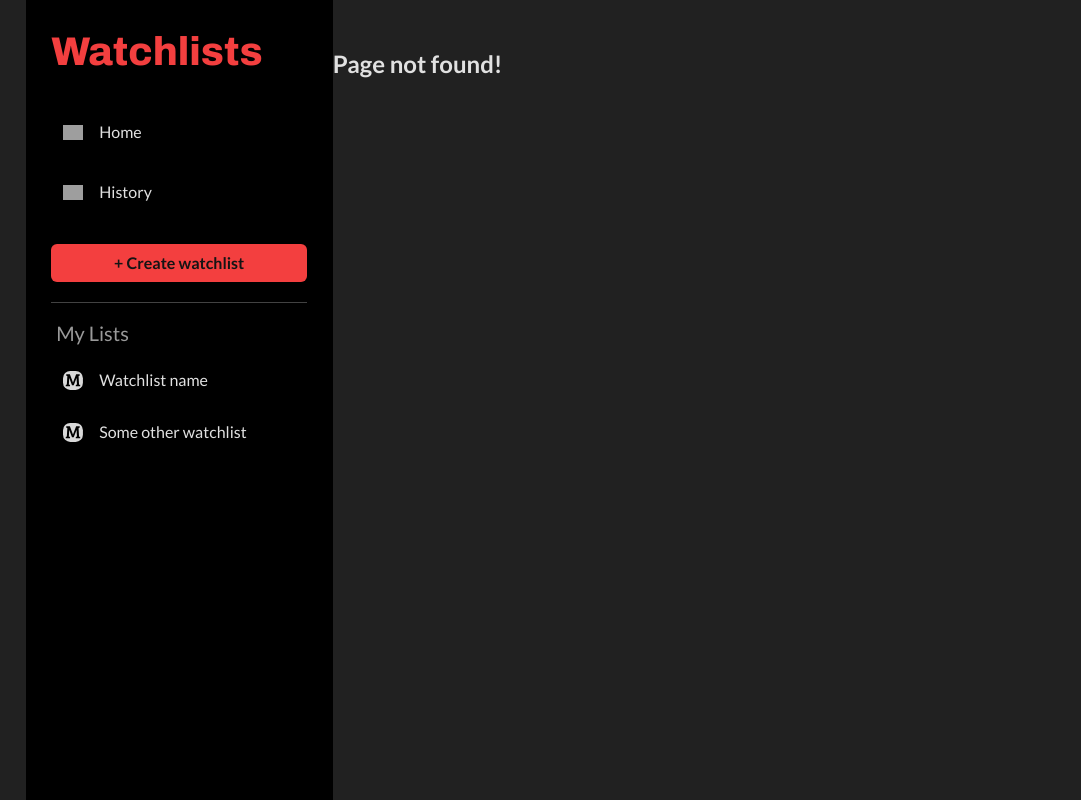
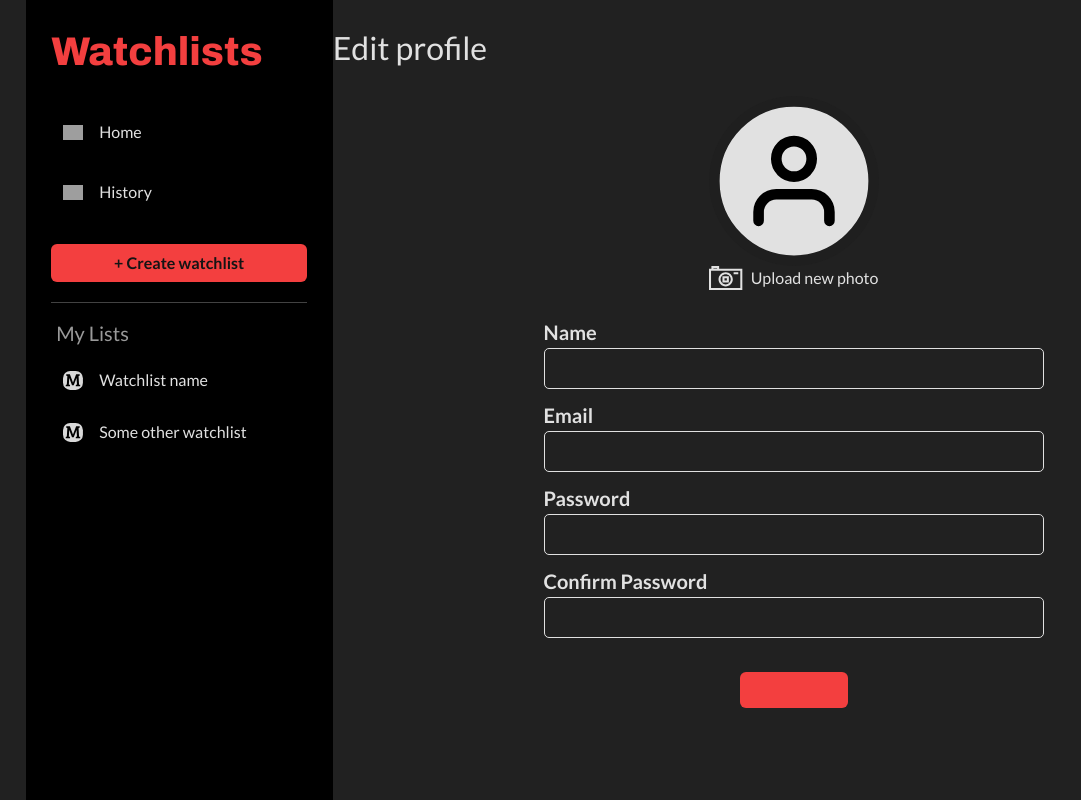
Before and after one commit to NazPalUA/Watchlist, a React (Vite) app: page /user in a window 1280 px wide. Before the commit this address had no page. Shown: the whole page, without its empty margins (0-1081 px from the left). Built offline with nearby package versions, Linux system fonts and the light colour scheme; grey boxes are pictures that could not be loaded.

Commit message:
Add UserPage component and related styles

```diff
--- a/src/components/AppRoutes.tsx
+++ b/src/components/AppRoutes.tsx
@@ -5,6 +5,7 @@ import HistoryPage from "../pages/HistoryPage/HistoryPage"
 import HomePage from "../pages/HomePage/HomePage"
 import MoviePage from "../pages/MoviePage/MoviePage"
 import SearchResultsPage from "../pages/SearchResultsPage/SearchResultsPage"
+import UserPage from "../pages/UserPage/UserPage"
 import WatchlistPage from "../pages/WatchlistPage/WatchlistPage"
 import Layout from "./Layout/Layout"
 
@@ -13,6 +14,8 @@ export default function AppRoutes() {
     <Routes>
       <Route path="/" element={<Layout />}>
         <Route index element={<HomePage className="app__page" />} />
+
+        <Route path="user" element={<UserPage className="app__page" />} />
 
         <Route
           path="search"
--- /dev/null
+++ b/src/pages/UserPage/SubComponents/CustomForm/CustomForm.module.scss
@@ -0,0 +1,88 @@
+@use "../../../../variables.scss" as v;
+
+// General form styles
+.form {
+  display: flex;
+  flex-direction: column;
+  align-items: center;
+  color: v.$clr-font-light;
+}
+
+// Avatar container styles
+.avatarContainer {
+  display: flex;
+  flex-direction: column;
+  align-items: center;
+  margin-bottom: 2em;
+}
+
+// Avatar styles
+.avatar {
+  width: 130px;
+  height: 130px;
+  border-radius: 50%;
+  object-fit: cover;
+
+  // Avatar styles for tablets and larger devices
+  @media (min-width: v.$bp-tablets) {
+    width: 170px;
+    height: 170px;
+  }
+}
+
+// Hide file input
+.fileInput {
+  display: none;
+}
+
+// Avatar label styles
+.avatarLabel {
+  display: flex;
+  align-items: center;
+  gap: 0.5rem;
+  cursor: pointer;
+  font-size: var(--fs-reg);
+}
+
+// Form group styles
+.formGroup {
+  margin-bottom: 1em;
+  width: 100%;
+  max-width: 500px;
+}
+
+// Text label styles
+.textLabel {
+  display: block;
+  font-size: var(--fs-extra-big);
+  font-weight: v.$fw-bold;
+  margin-bottom: 0.3em;
+}
+
+// Text input styles
+.textInput {
+  width: 100%;
+  padding: 0.5em 1em;
+  border: 1px solid v.$clr-font-light;
+  border-radius: 5px;
+  background-color: inherit;
+  font-size: var(--fs-big);
+
+  // Placeholder styles
+  &::placeholder {
+    font-size: var(--fs-small);
+  }
+}
+
+// Submit button styles
+.submitBtn {
+  padding: 1em 3em;
+  margin-top: 1em;
+  border: none;
+  border-radius: 6px;
+  cursor: pointer;
+  font-size: var(--fs-big);
+  font-weight: v.$fw-bold;
+  color: v.$clr-font-black;
+  background-color: v.$clr-accent;
+}
--- /dev/null
+++ b/src/pages/UserPage/SubComponents/CustomForm/CustomForm.tsx
@@ -0,0 +1,88 @@
+import { useState } from "react"
+import { useSearchParams } from "react-router-dom"
+import guestIcon from "../../../../assets/images/guest_icon.svg"
+import selectAvatarIcon from "../../../../assets/images/selectAvatarIcon.svg"
+import style from "./CustomForm.module.scss"
+
+type CustomFormProps = {}
+
+export default function CustomForm({}: CustomFormProps) {
+  // Get the action and user ID from the search params
+  const [searchParams] = useSearchParams()
+  const action = searchParams?.get("action") as "create" | "update"
+  const userId = searchParams?.get("id")
+
+  // State for the image source
+  const [imageSrc, setImageSrc] = useState(guestIcon)
+
+  // Handle image change
+  const handleImageChange = (e: React.ChangeEvent<HTMLInputElement>) => {
+    if (e.target.files && e.target.files[0]) {
+      setImageSrc(URL.createObjectURL(e.target.files[0]))
+    }
+  }
+
+  // Handle form submission
+  const handleSubmit = (e: React.FormEvent<HTMLButtonElement>) => {
+    e.preventDefault()
+    // Add form submission logic here
+  }
+  return (
+    <form>
+      <div className={style.form}>
+        <div className={style.avatarContainer}>
+          <img className={style.avatar} src={imageSrc} alt="avatar" />
+          <input
+            className={style.fileInput}
+            type="file"
+            id="avatar"
+            onChange={handleImageChange}
+          />
+          <label className={style.avatarLabel} htmlFor="avatar">
+            <img src={selectAvatarIcon} alt="select avatar" />
+            {imageSrc === guestIcon ? "Upload new photo" : "Change photo"}
+          </label>
+        </div>
+        <div className={style.formGroup}>
+          <label className={style.textLabel} htmlFor="name">
+            Name
+          </label>
+          <input className={style.textInput} type="text" id="name" />
+        </div>
+        <div className={style.formGroup}>
+          <label className={style.textLabel} htmlFor="email">
+            Email
+          </label>
+          <input className={style.textInput} type="email" id="email" />
+        </div>
+        <div className={style.formGroup}>
+          <label className={style.textLabel} htmlFor="password">
+            Password
+          </label>
+          <input className={style.textInput} type="password" id="password" />
+        </div>
+        <div className={style.formGroup}>
+          <label className={style.textLabel} htmlFor="confirmPassword">
+            Confirm Password
+          </label>
+          <input
+            className={style.textInput}
+            type="password"
+            id="confirmPassword"
+          />
+        </div>
+        <button
+          className={style.submitBtn}
+          type="submit"
+          onSubmit={handleSubmit}
+        >
+          {action === "create"
+            ? "Create Profile"
+            : action === "update"
+            ? "Update Profile"
+            : null}
+        </button>
+      </div>
+    </form>
+  )
+}
--- /dev/null
+++ b/src/pages/UserPage/UserPage.module.scss
@@ -0,0 +1,47 @@
+@use "../../variables.scss" as v;
+
+// Profile styles
+.profile {
+  // Add styles as needed
+}
+
+// Top container styles
+.topContainer {
+  display: flex;
+  justify-content: space-between;
+  align-items: flex-start; // 'top' is not a valid value for align-items
+  margin-bottom: 2rem;
+}
+
+// Title styles
+.title {
+  max-width: 70%;
+  margin: 0;
+
+  color: v.$clr-font-light;
+  font-size: var(--fs-h4);
+  font-weight: v.$fw-reg;
+}
+
+// Max width styles
+.maxWidth100 {
+  max-width: 100%;
+}
+
+// Out button styles
+.outBtn {
+  padding: 0 0 0.5em 0.5em;
+  border: none;
+  border-radius: 5px;
+  cursor: pointer;
+
+  font-weight: v.$fw-bold;
+  font-size: var(--fs-extra-big);
+  text-decoration: underline;
+  color: v.$clr-accent;
+}
+
+// Form styles
+.form {
+  // Add styles as needed
+}
--- /dev/null
+++ b/src/pages/UserPage/UserPage.tsx
@@ -0,0 +1,34 @@
+import { useSearchParams } from "react-router-dom"
+import CustomForm from "./SubComponents/CustomForm/CustomForm"
+import style from "./UserPage.module.scss"
+
+type UserPageProps = { className?: string }
+
+export default function UserPage({ className }: UserPageProps) {
+  // Get the action parameter from the search params
+  const [searchParams] = useSearchParams()
+  const action = searchParams?.get("action") as "create" | "update"
+
+  // Determine the title and button visibility based on the action
+  const title =
+    action === "create"
+      ? "Create an account to use the features of this app"
+      : "Edit profile"
+  const showLogoutButton = action === "update"
+
+  return (
+    <div className={`${className} ${style.profile}`}>
+      <div className={style.topContainer}>
+        <h4
+          className={`${style.title} ${
+            action === "create" ? style.maxWidth100 : ""
+          }`}
+        >
+          {title}
+        </h4>
+        {showLogoutButton && <button className={style.outBtn}>Log out</button>}
+      </div>
+      <CustomForm />
+    </div>
+  )
+}
```
Also changed, not shown: src/assets/images/guest_icon.svg (added), src/assets/images/selectAvatarIcon.svg (added).
